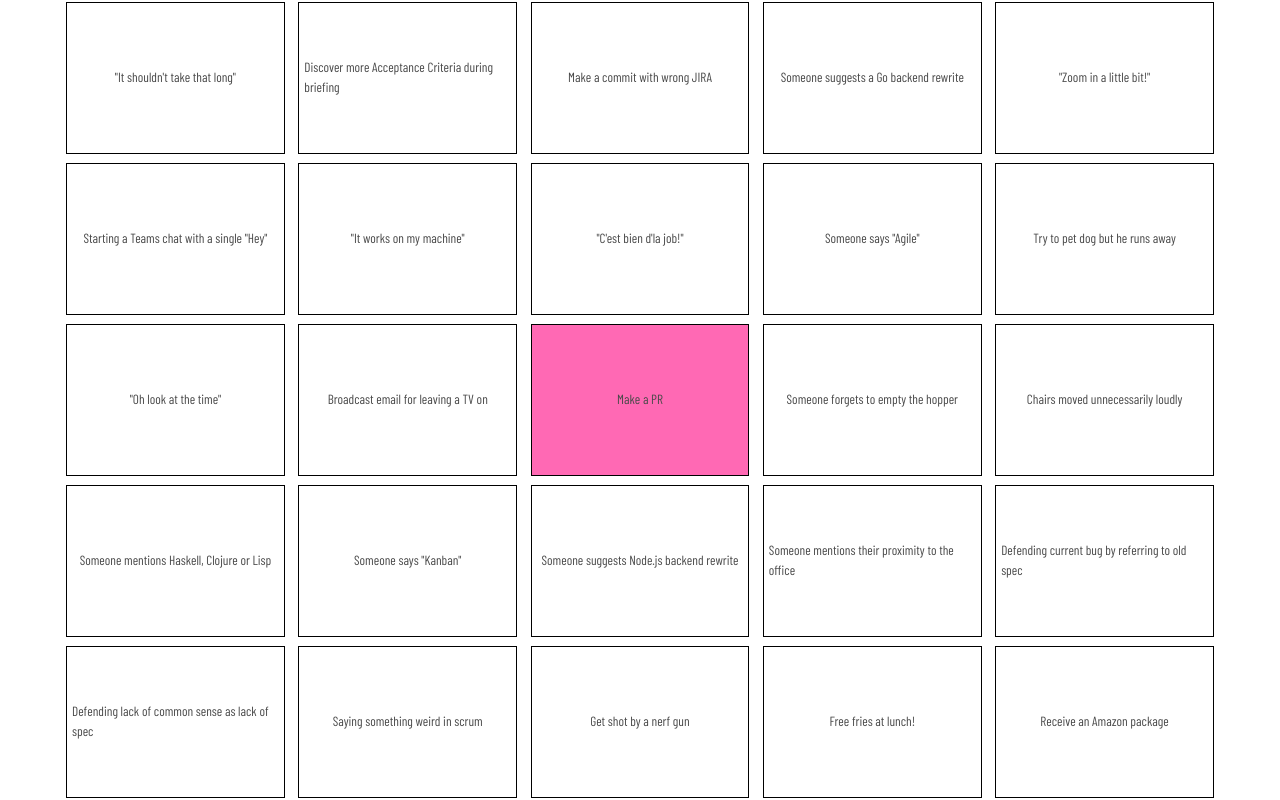
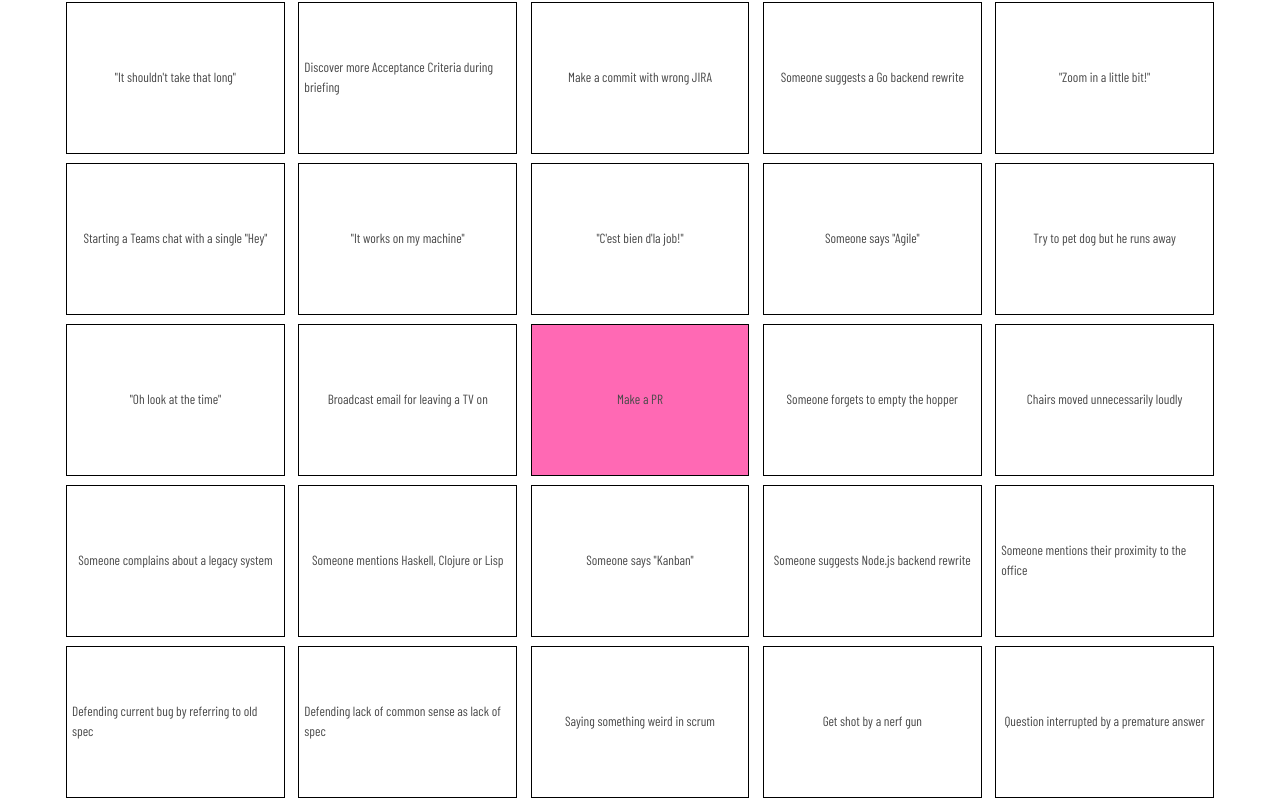
Before and after one commit to michaelsanford/Office-Bingo, an Angular app: page /#/board in a window 1280 px wide. Built offline with nearby package versions, Linux system fonts and the light colour scheme.

Commit message:
Add more tiles

```diff
--- a/src/app/tiles.ts
+++ b/src/app/tiles.ts
@@ -50,6 +50,10 @@ export class Tiles {
     `"Is it lunch yet?"`,
     `"Oh look at the time"`,
     `"That wasn't in the acceptance criteria"`,
+    `"I don't know how to do that"`,
+    `You're interrupted while speaking`,
+    `Someone complains about a legacy system`,
+    `Question interrupted by a premature answer`,
   ];
 
   private freeSquares = [
```
Also changed, not shown: 5 other files (tests, documents, lock files or other folders).
